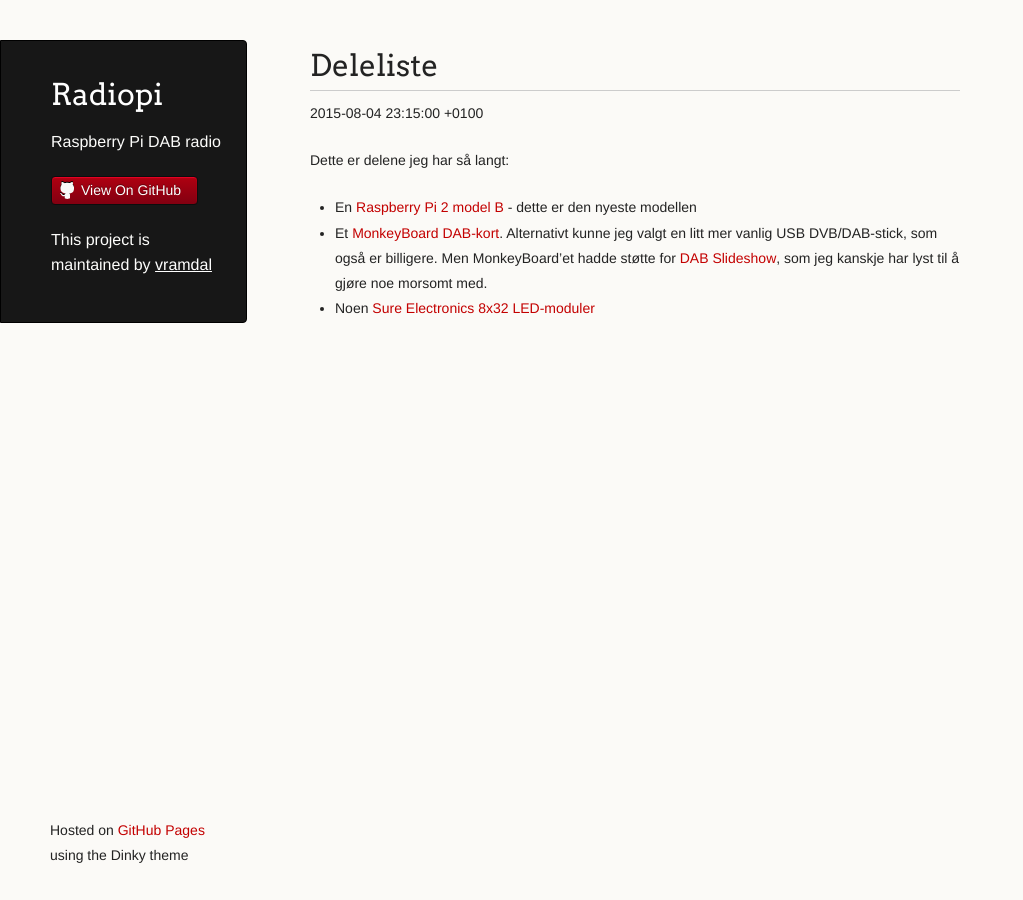
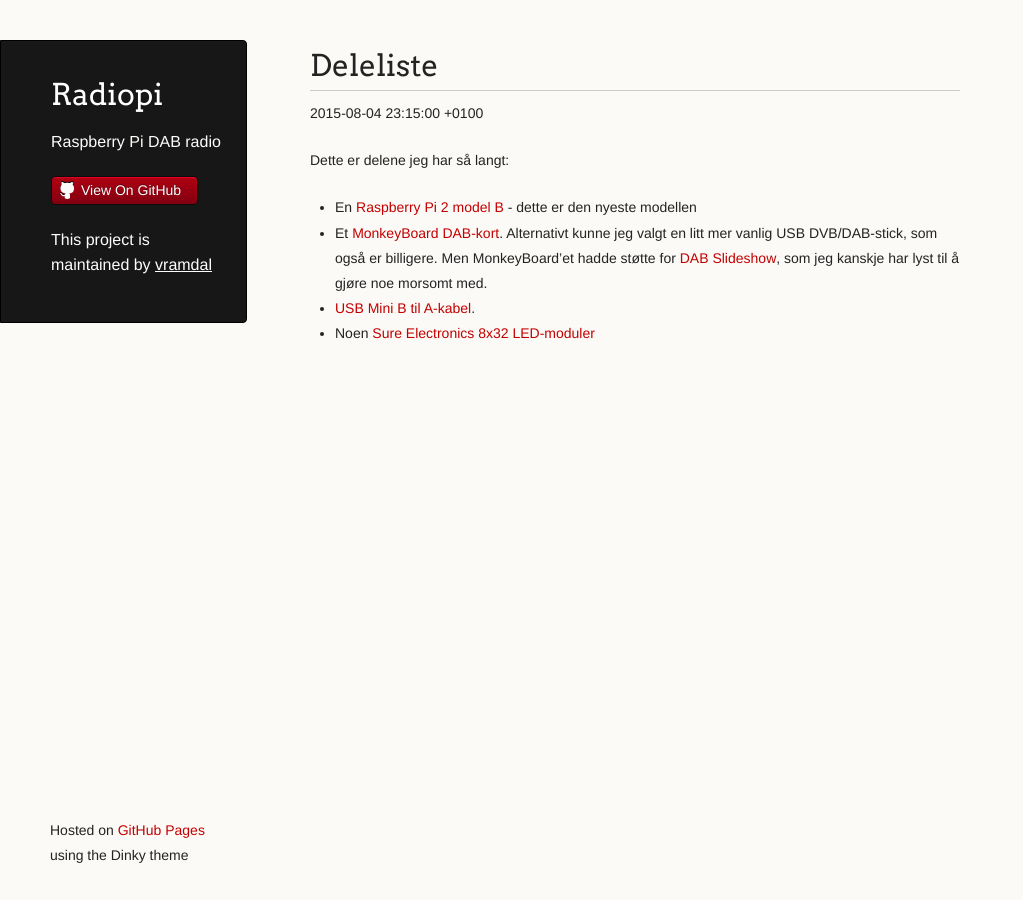
Before and after one commit to vramdal/radiopi, a Jekyll site: the page built from deleliste.md, in a window 1280 px wide. Shown: the whole page, without its empty margins (0-1023 px from the left). Built offline with Jekyll 4.4.1, drawn with Linux system fonts in a browser that asks for light colours; Markdown is read by kramdown in place of the engine named in the settings.

Commit message:
Auto-generert innholdsliste

```diff
--- a/_layouts/post.html
+++ b/_layouts/post.html
@@ -29,7 +29,18 @@
       </header>
       <section>
           <h1>{{page.title}}</h1>
+          {% if page.categories contains 'index' %}
+          <ol>
+              {% assign sortedSteps = site.pages | sort: 'step' %}
+              {% for page in sortedSteps  %}
+              {% if page.categories contains 'step' %}
+              <li><a href="{{page.url}}">{{page.title}}</a></li>
+              {% endif %}
+          {% endfor %}
+          </ol>
+          {% else %}
           <p>{{page.date}}</p>
+          {% endif %}
         {{ page.content | markdownify }}
       </section>
       <footer>
--- a/deleliste.md
+++ b/deleliste.md
@@ -2,15 +2,19 @@
 layout: post
 title: Deleliste
 date: 2015-08-04 23:15:00 +0100
+categories: [step]
+step: 1
 ---
 
 Dette er delene jeg har så langt:
 
 - En [Raspberry Pi 2 model B][1] - dette er den nyeste modellen
 - Et [MonkeyBoard DAB-kort][2]. Alternativt kunne jeg valgt en litt mer vanlig USB DVB/DAB-stick, som også er billigere. Men MonkeyBoard'et hadde støtte for [DAB Slideshow][3], som jeg kanskje har lyst til å gjøre noe morsomt med.
+- [USB Mini B til A-kabel][5].
 - Noen [Sure Electronics 8x32 LED-moduler][4]
 
 [1]: https://www.raspberrypi.org/products/raspberry-pi-2-model-b/
 [2]: http://www.monkeyboard.org/products/85-developmentboard/85-dab-dab-fm-digital-radio-development-board-pro
 [3]: https://www.youtube.com/watch?v=NDBAJ16QnXU
-[4]:  http://store.sure-electronics.com/led/led-display/dot-matrix-board/de-dp13111
+[4]: http://store.sure-electronics.com/led/led-display/dot-matrix-board/de-dp13111
+[5]: http://www.amazon.com/RiteAV-USB-Mini-B-5-pin-Cable/dp/B001S0I1Z2
```
Also changed, not shown: dab-kort-oppsett.md (+2 -0 lines), index.md (+1 -4 lines), node-modul.md (+2 -0 lines), rpi-oppsett.md (+2 -0 lines).
